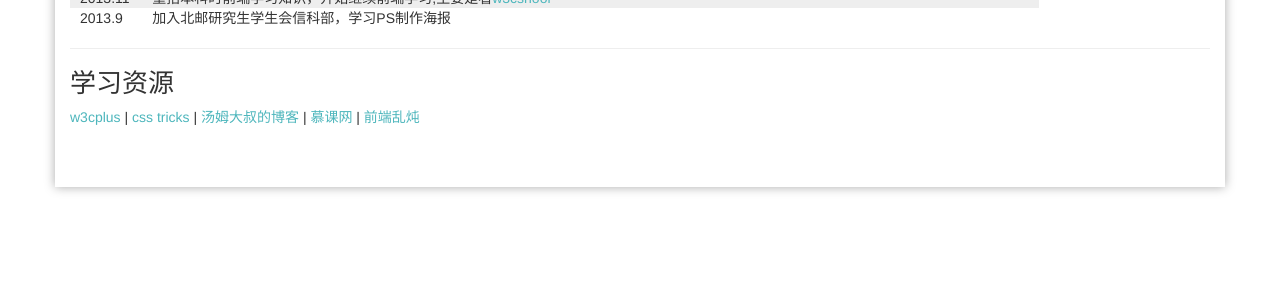
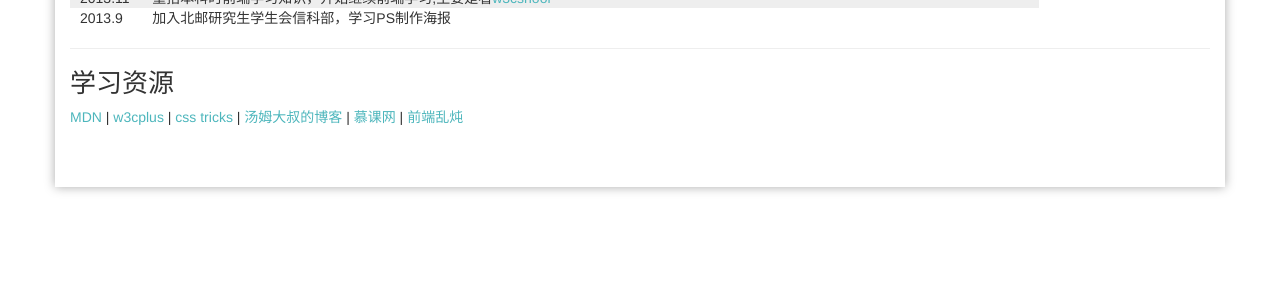
Before and after one commit to xunyunyun/xunyunyun.github.io, a Jekyll site: the page built from pages/4abouts.md, in a window 1280 px wide. Shown: the part 731-1031 px from the top of the page. Built offline with Jekyll 4.4.1, drawn with Linux system fonts in a browser that asks for light colours; nearby versions of some CDN libraries; comment, search, counter and statistics services are not loaded.

Commit message:
change about

```diff
--- a/pages/4abouts.md
+++ b/pages/4abouts.md
@@ -49,4 +49,4 @@ icon: glyphicon-heart
 
 ### 学习资源
 
-[w3cplus](http://www.w3cplus.com/) \| [css tricks](http://css-tricks.com/) \| [汤姆大叔的博客](http://www.cnblogs.com/TomXu/) \| [慕课网](http://www.imooc.com) \| [前端乱炖](http://www.html-js.com/)
+[MDN](https://developer.mozilla.org/en-US/) \| [w3cplus](http://www.w3cplus.com/) \| [css tricks](http://css-tricks.com/) \| [汤姆大叔的博客](http://www.cnblogs.com/TomXu/) \| [慕课网](http://www.imooc.com) \| [前端乱炖](http://www.html-js.com/)
```
